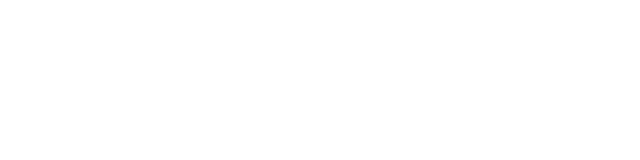
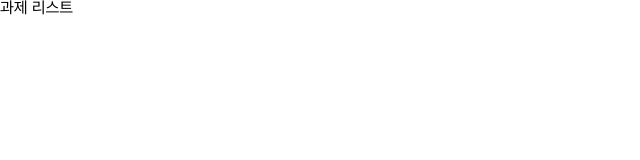
Before and after one commit to GSM-Not-Easy/Sundo-Frontend, a React (Create React App) app: page /task in a window 1280 px wide. Before the commit this address had no page. Shown: the top 160 px of the page, without its empty margins (0-640 px from the left). Built offline with nearby package versions, Linux system fonts and the light colour scheme.

Commit message:
Add task page setting

```diff
--- /dev/null
+++ b/src/pageContainer/TaskPage/index.jsx
@@ -0,0 +1,7 @@
+import * as S from './style';
+
+const Task = () => {
+  return <div>과제 리스트</div>;
+};
+
+export default Task;
--- /dev/null
+++ b/src/pageContainer/TaskPage/style.js
@@ -0,0 +1 @@
+import styled from 'styled-components';
--- a/src/pageContainer/index.js
+++ b/src/pageContainer/index.js
@@ -16,3 +16,4 @@ export { default as FoodListPage } from './FoodListPage';
 export { default as JobPage } from './JobPage';
 export { default as JobDetailPage } from './JobDetailPage';
 export { default as FieldPage } from './FieldPage';
+export { default as TaskPage } from './TaskPage';
--- a/src/pages/index.js
+++ b/src/pages/index.js
@@ -13,3 +13,4 @@ export { default as FoodList } from './foodlist';
 export { default as Job } from './job';
 export { default as JobDetail } from './jobdetail';
 export { default as Field } from './field';
+export { default as Task } from './task';
--- /dev/null
+++ b/src/pages/task/index.jsx
@@ -0,0 +1,7 @@
+import { TaskPage } from '../../pageContainer';
+
+const Task = () => {
+  return <TaskPage />;
+};
+
+export default Task;
--- a/src/router/index.js
+++ b/src/router/index.js
@@ -20,6 +20,7 @@ export default function Router() {
         <Route path='/job' element={<P.Job />} />
         <Route path='/job/:id' element={<P.JobDetail />} />
         <Route path='/field' element={<P.Field />} />
+        <Route path='/task' element={<P.Task />} />
       </Routes>
     </BrowserRouter>
   );
```
